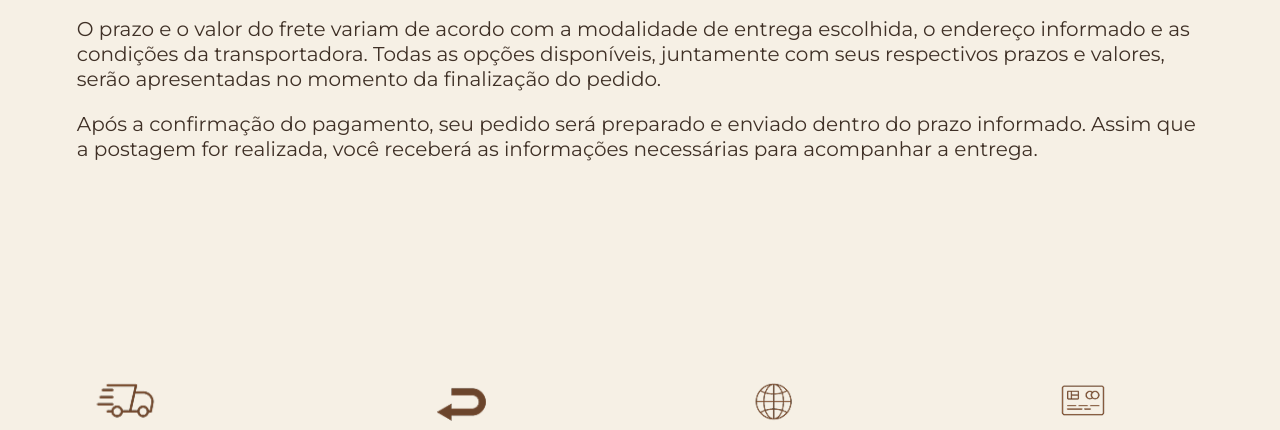
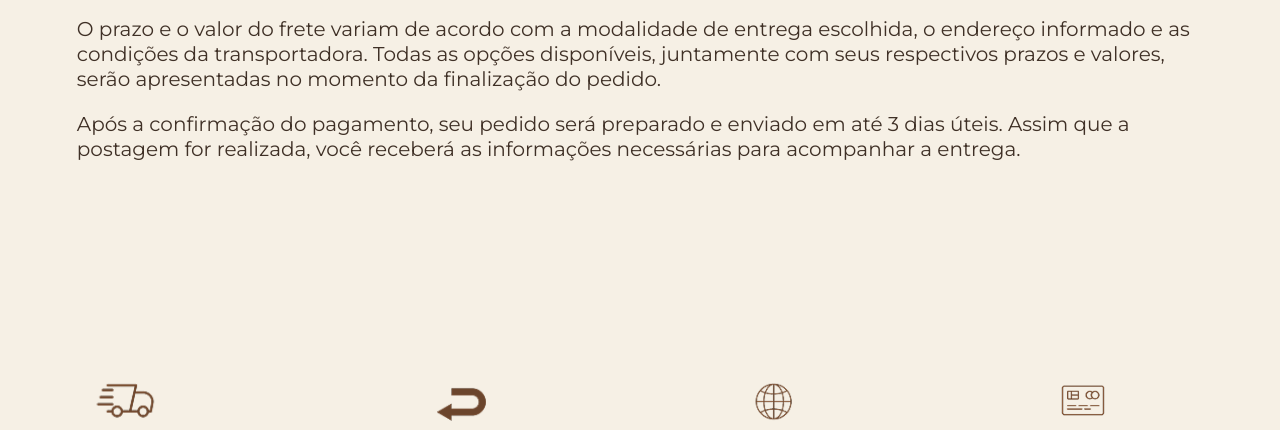
Before and after one commit to elislania-s/olivea, a website: page servidor/public/entrega.html in a window 1280 px wide. Shown: the part 370-800 px from the top of the page. Drawn offline with nearby package versions, Linux system fonts and the light colour scheme.

Commit message:
versao 41

```diff
--- a/servidor/public/entrega.html
+++ b/servidor/public/entrega.html
@@ -124,7 +124,7 @@
 
                 <p>
                     Após a confirmação do pagamento, seu pedido será preparado e
-                    enviado dentro do prazo informado. Assim que a postagem for
+                    enviado em até 3 dias úteis. Assim que a postagem for
                     realizada, você receberá as informações necessárias para
                     acompanhar a entrega.
                 </p>
```
